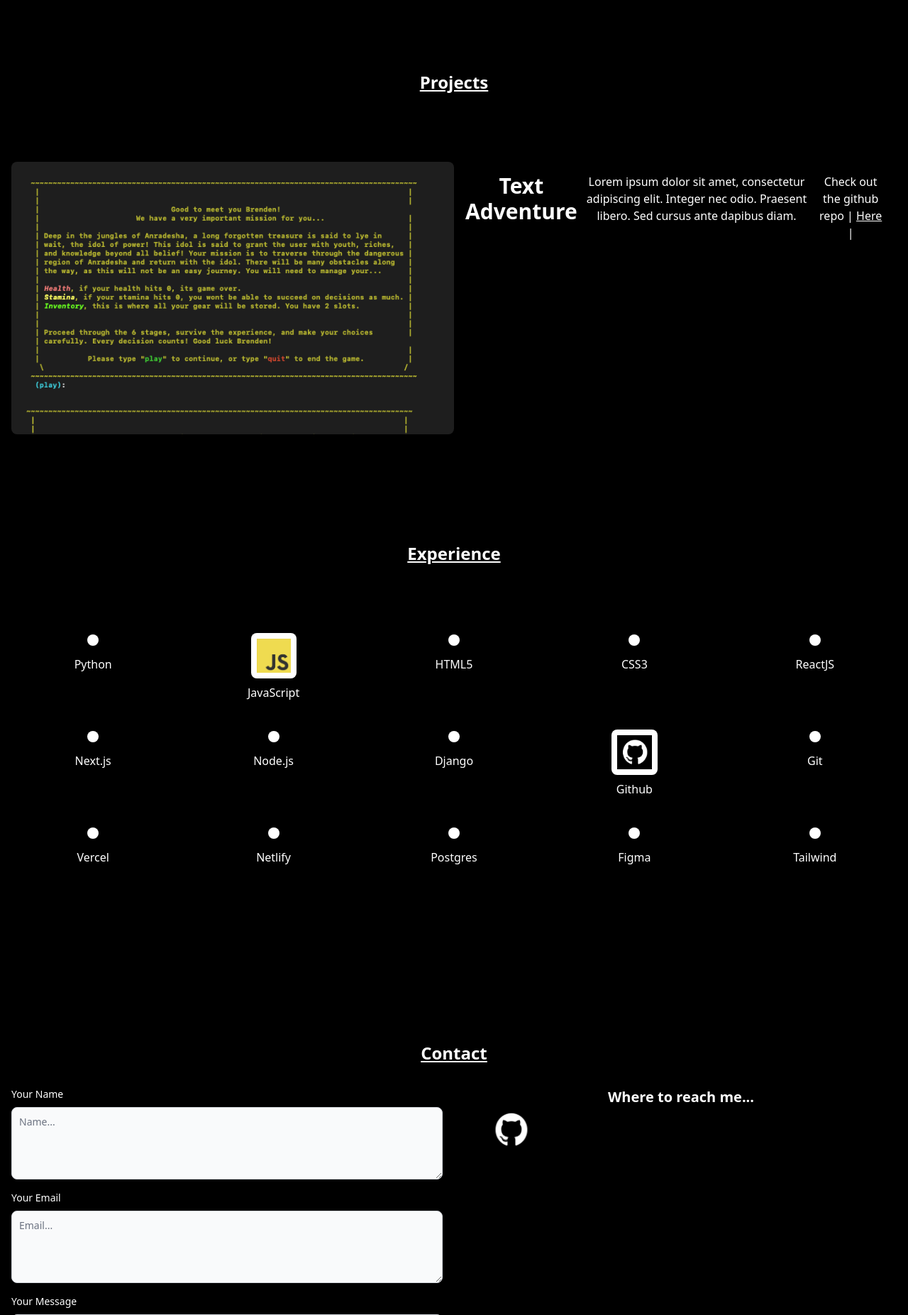
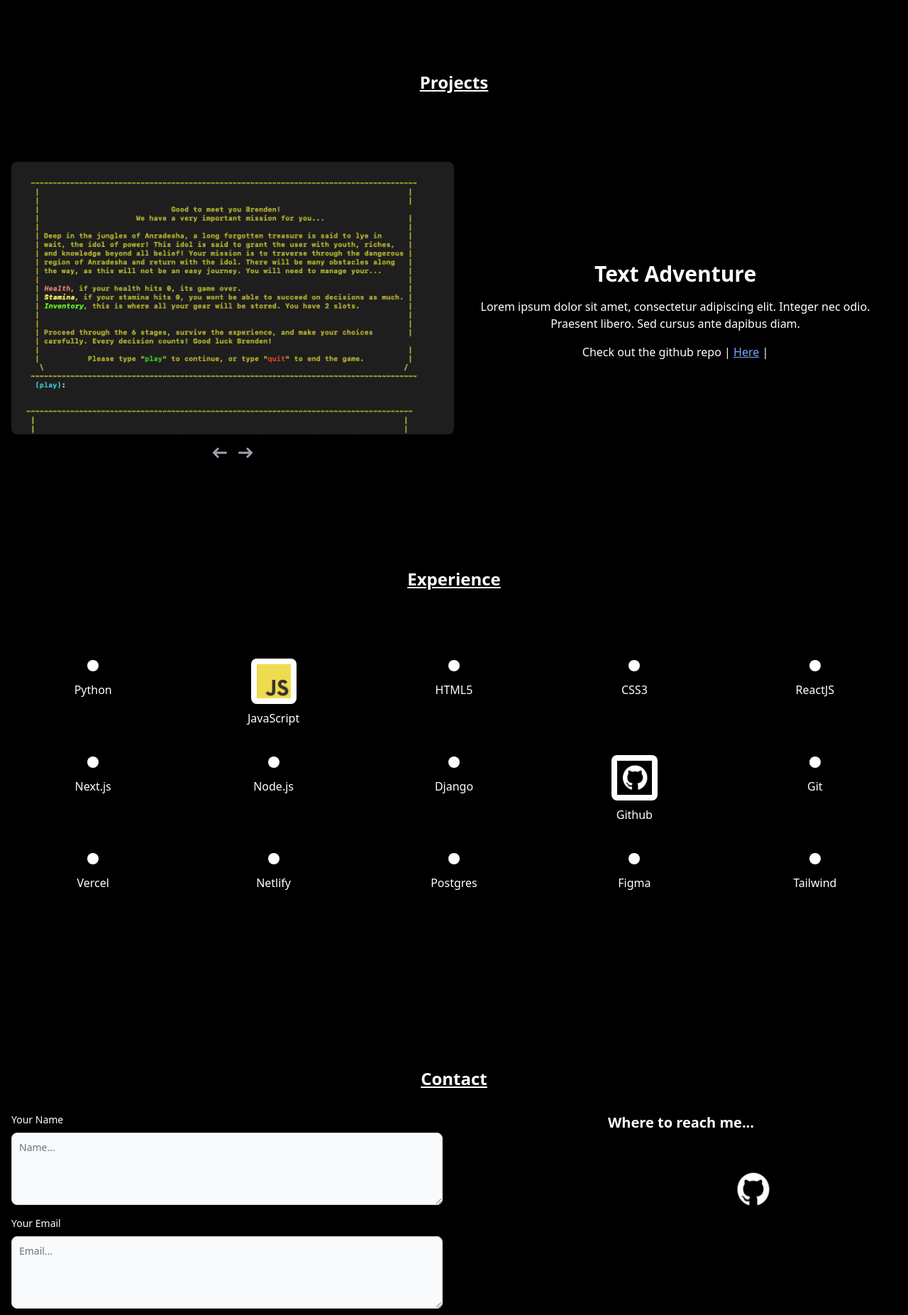
Before and after one commit to Brendeen/pro-portfolio, a Django app: page / in a window 1280 px wide. Shown: the part 2012-3865 px from the top of the page at 71% size. Run offline with Django 4.2, Linux system fonts and the light colour scheme; some libraries are stand-ins or nearby versions.

Commit message:
added styling

```diff
--- a/portfolio/static/src/output.css
+++ b/portfolio/static/src/output.css
@@ -1220,6 +1220,10 @@ input:checked + .toggle-bg {
   margin-top: 2rem;
 }
 
+.mb-12 {
+  margin-bottom: 3rem;
+}
+
 .block {
   display: block;
 }
@@ -1296,10 +1300,18 @@ input:checked + .toggle-bg {
   height: 100%;
 }
 
+.h-5 {
+  height: 1.25rem;
+}
+
 .w-1\/2 {
   width: 50%;
 }
 
+.w-10 {
+  width: 2.5rem;
+}
+
 .w-14 {
   width: 3.5rem;
 }
@@ -1332,8 +1344,8 @@ input:checked + .toggle-bg {
   width: 100%;
 }
 
-.w-10 {
-  width: 2.5rem;
+.w-5 {
+  width: 1.25rem;
 }
 
 .max-w-full {
@@ -1424,6 +1436,14 @@ input:checked + .toggle-bg {
   grid-template-columns: repeat(7, minmax(0, 1fr));
 }
 
+.flex-col {
+  flex-direction: column;
+}
+
+.flex-wrap {
+  flex-wrap: wrap;
+}
+
 .items-start {
   align-items: flex-start;
 }
@@ -1452,8 +1472,16 @@ input:checked + .toggle-bg {
   justify-content: space-between;
 }
 
+.justify-evenly {
+  justify-content: space-evenly;
+}
+
 .gap-6 {
   gap: 1.5rem;
+}
+
+.gap-3 {
+  gap: 0.75rem;
 }
 
 .space-x-2 > :not([hidden]) ~ :not([hidden]) {
@@ -1679,6 +1707,14 @@ input:checked + .toggle-bg {
   padding-top: 1.5rem;
 }
 
+.pt-4 {
+  padding-top: 1rem;
+}
+
+.text-left {
+  text-align: left;
+}
+
 .text-center {
   text-align: center;
 }
@@ -1765,6 +1801,11 @@ input:checked + .toggle-bg {
 .text-white {
   --tw-text-opacity: 1;
   color: rgb(255 255 255 / var(--tw-text-opacity));
+}
+
+.text-blue-400 {
+  --tw-text-opacity: 1;
+  color: rgb(118 169 250 / var(--tw-text-opacity));
 }
 
 .underline {
```
Also changed, not shown: other parts of portfolio/static/src/output.css (+75 -44 lines).
